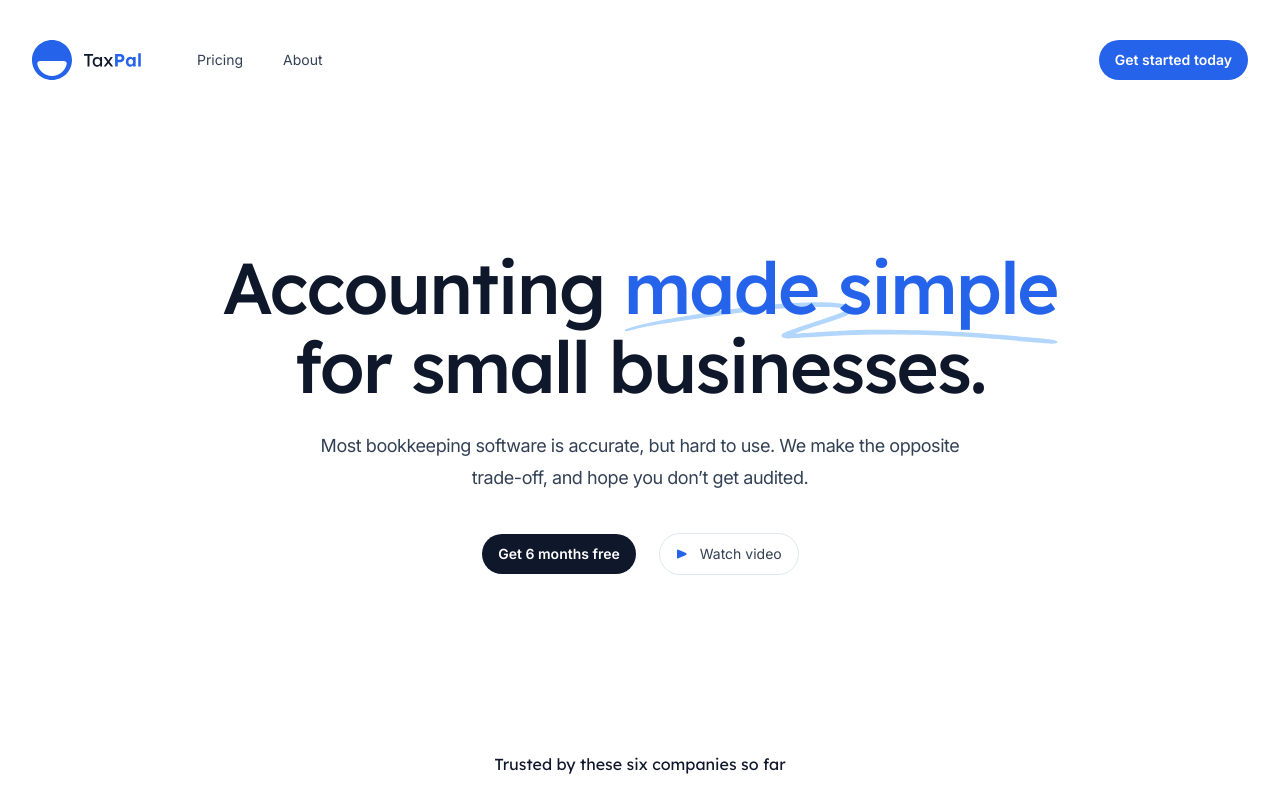
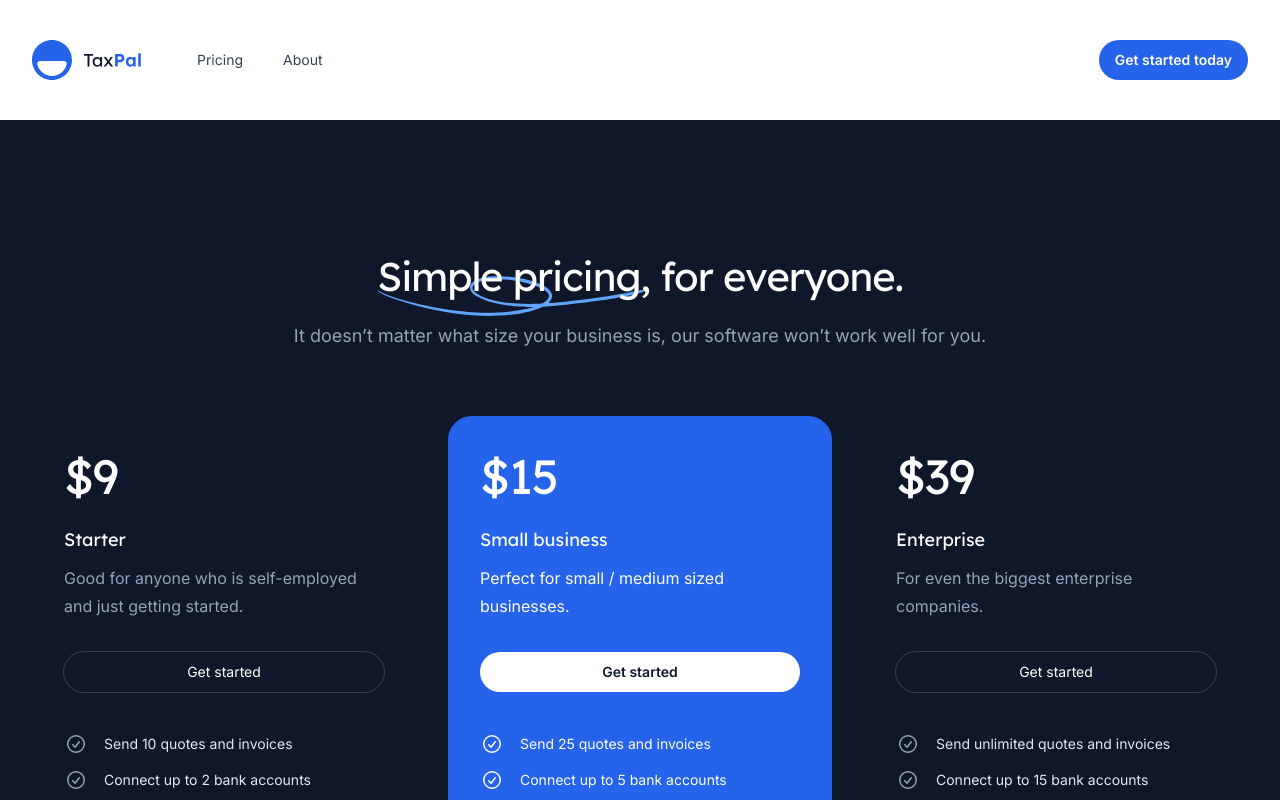
Before and after one commit to paulchrisluke/legal-template, a Next.js app: page /pricing in a window 1280 px wide. Shown: the top 800 px of the page. Built offline with nearby package versions, Linux system fonts and the light colour scheme.

Commit message:
pricepagechange

```diff
--- a/src/pages/pricing.jsx
+++ b/src/pages/pricing.jsx
@@ -4,7 +4,7 @@ import { CallToAction } from '@/components/CallToAction'
 import { Faqs } from '@/components/Faqs'
 import { Footer } from '@/components/Footer'
 import { Header } from '@/components/Header'
-import { Hero } from '@/components/Hero'
+// import { Hero } from '@/components/Hero'
 import { Pricing } from '@/components/Pricing'
 import { PrimaryFeatures } from '@/components/PrimaryFeatures'
 import { SecondaryFeatures } from '@/components/SecondaryFeatures'
@@ -22,7 +22,6 @@ export default function Price() {
       </Head>
       <Header />
       <main>
-        <Hero />
         <Pricing />
         <PrimaryFeatures />
         <SecondaryFeatures />
```
